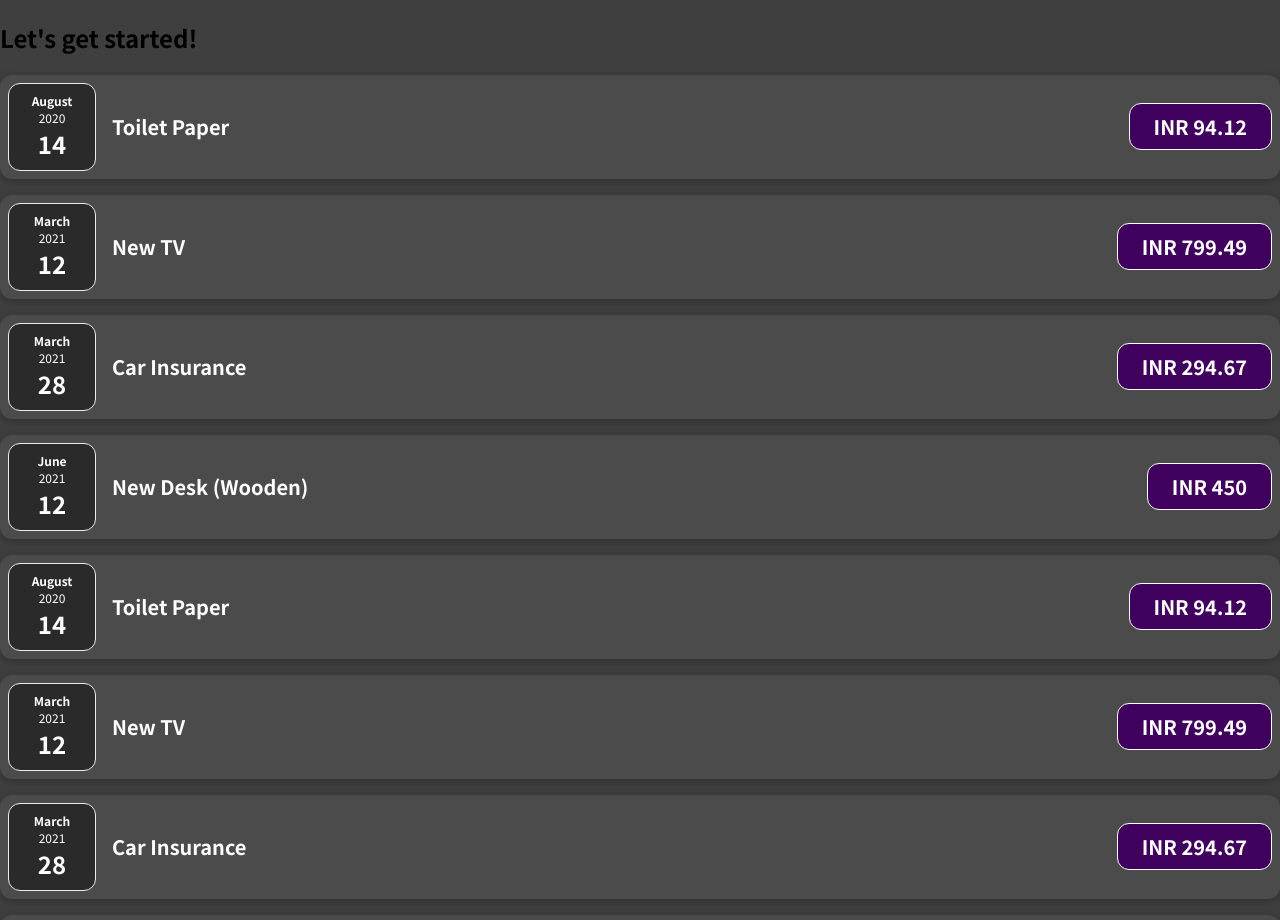
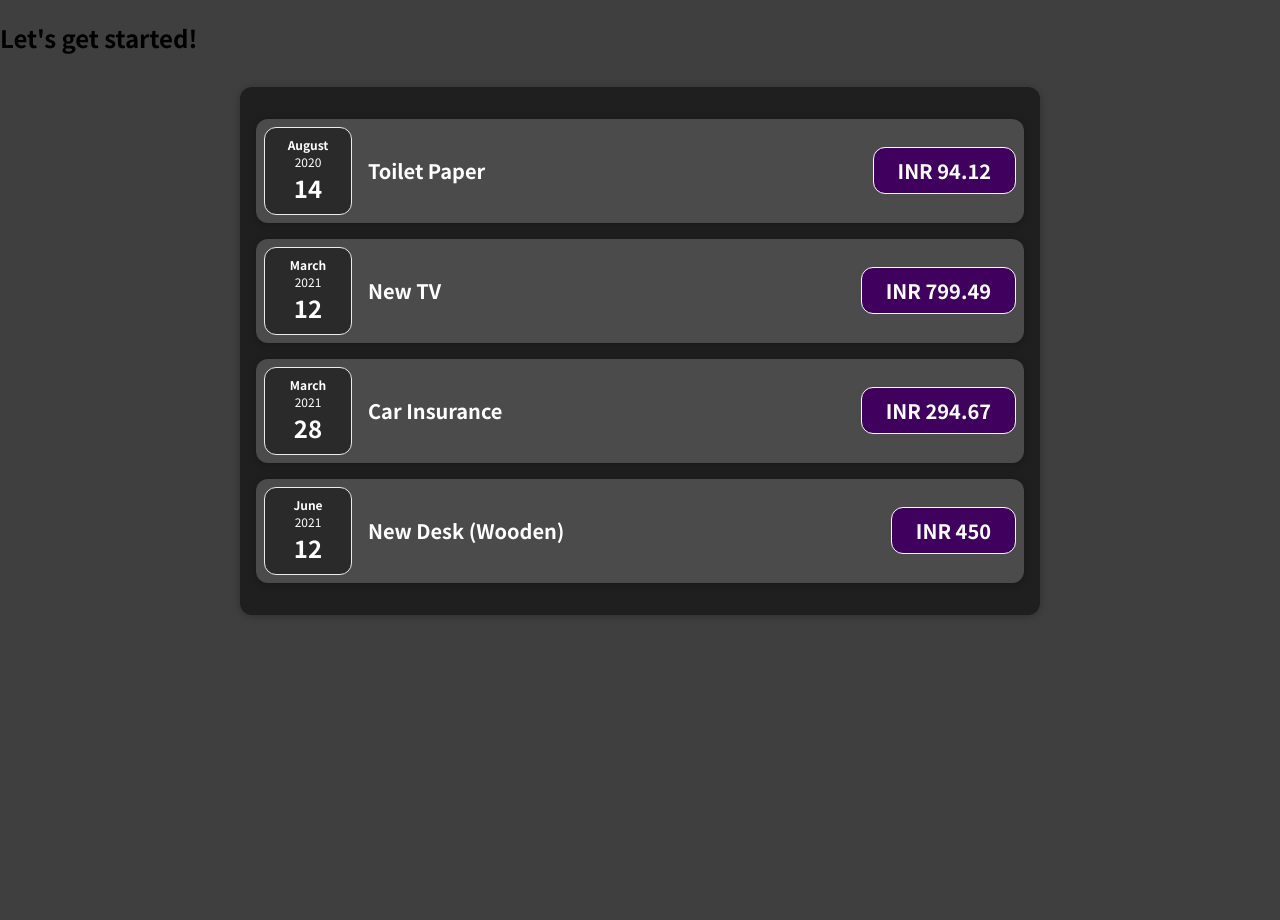
Before and after one commit to Balraj1425/ReactExpenseRecorder, a JavaScript app: page / in a window 1280 px wide. Shown: the top 920 px of the page. After the commit the page ends 800 px from the top, so only its background shows below. Built offline with nearby package versions, Linux system fonts and the light colour scheme.

Commit message:
WIP: added expense component and Card wrapper component

```diff
--- a/src/App.js
+++ b/src/App.js
@@ -1,4 +1,4 @@
-import ExpenseItem from "./components/ExpenseItem";
+import Expenses from "./components/Expenses";
 
 function App() {
   const expenses = [
@@ -32,27 +32,7 @@ function App() {
   return (
     <div>
       <h2>Let's get started!</h2>
-      {expenses.map((expense)=><ExpenseItem title={expense.title} date={expense.date} amount={expense.amount}></ExpenseItem>)}
-      <ExpenseItem
-        title={expenses[0].title}
-        amount={expenses[0].amount}
-        date={expenses[0].date}
-      ></ExpenseItem>
-      <ExpenseItem
-        title={expenses[1].title}
-        amount={expenses[1].amount}
-        date={expenses[1].date}
-      ></ExpenseItem>
-      <ExpenseItem
-        title={expenses[2].title}
-        amount={expenses[2].amount}
-        date={expenses[2].date}
-      ></ExpenseItem>
-      <ExpenseItem
-        title={expenses[3].title}
-        amount={expenses[3].amount}
-        date={expenses[3].date}
-      ></ExpenseItem>
+      <Expenses expenses = {expenses}></Expenses>
     </div>
   );
 }
--- /dev/null
+++ b/src/components/Card.css
@@ -0,0 +1,4 @@
+.card {
+    border-radius: 12px;
+    box-shadow: 0 1px 8px rgba(0, 0, 0, 0.25);
+}
--- /dev/null
+++ b/src/components/Card.js
@@ -0,0 +1,11 @@
+import './Card.css';
+
+//use custom component as wrapper class
+//value of children prop will be the content of the opening and closing tag of our custom component
+//for passing the css classes to the wrapper component we can use props.classname along with the default class that we added for wrapper component
+const Card = (props) => {
+    const classes = 'card ' + props.className;
+    return <div className={classes}>{props.children}</div>
+}
+
+export default Card
--- a/src/components/ExpenseItem.css
+++ b/src/components/ExpenseItem.css
@@ -2,10 +2,8 @@
     display: flex;
     justify-content: space-between;
     align-items: center;
-    box-shadow: 0 2px 8px rgba(0, 0, 0, 0.25);
     padding: 0.5rem;
     margin: 1rem 0;
-    border-radius: 12px;
     background-color: #4b4b4b;
 }
 .expense-item__description {
--- a/src/components/ExpenseItem.js
+++ b/src/components/ExpenseItem.js
@@ -1,16 +1,17 @@
 import ExpenseDate from './ExpenseDate';
 import './ExpenseItem.css';
+import Card from './Card';
 
 const ExpenseItem = (props) =>{
 
     return (
-        <div className='expense-item'>
+        <Card className='expense-item'>
             <ExpenseDate date={props.date}></ExpenseDate>
             <div className='expense-item__description'>
                 <h2>{props.title}</h2>
                 <div className='expense-item__price'>INR {props.amount}</div>
             </div>
-        </div>
+        </Card>
     )
 }
 
--- /dev/null
+++ b/src/components/Expenses.css
@@ -0,0 +1,7 @@
+.expenses {
+    padding: 1rem;
+    background-color: rgb(31, 31, 31);
+    margin: 2rem auto;
+    width: 50rem;
+    max-width: 95%;
+  }
--- /dev/null
+++ b/src/components/Expenses.js
@@ -0,0 +1,13 @@
+import './Expenses.css';
+import Card from './Card';
+import ExpenseItem from './ExpenseItem';
+
+const Expenses = (props) => {
+    return(
+        <Card className='expenses'>
+            {props.expenses.map((expense)=><ExpenseItem title={expense.title} date={expense.date} amount={expense.amount}></ExpenseItem>)}
+        </Card>
+    )
+}
+
+export default Expenses
```
